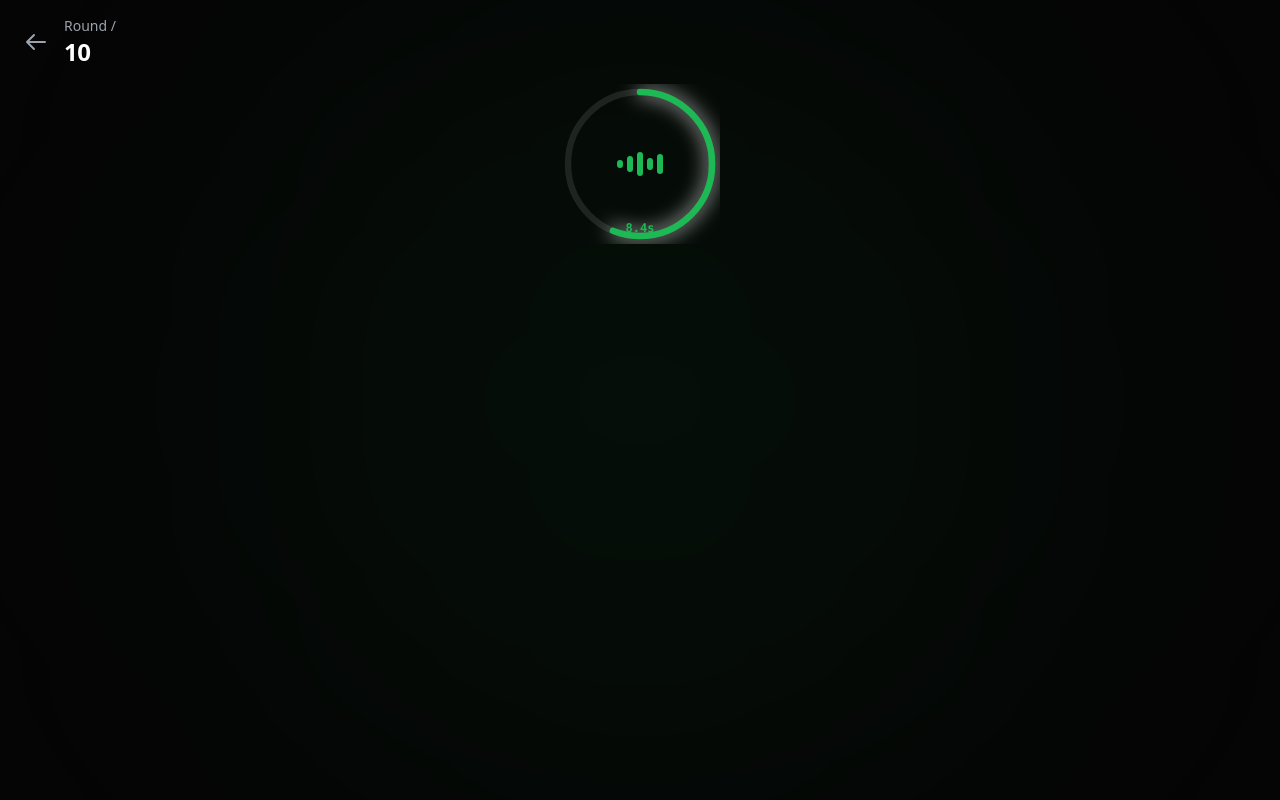
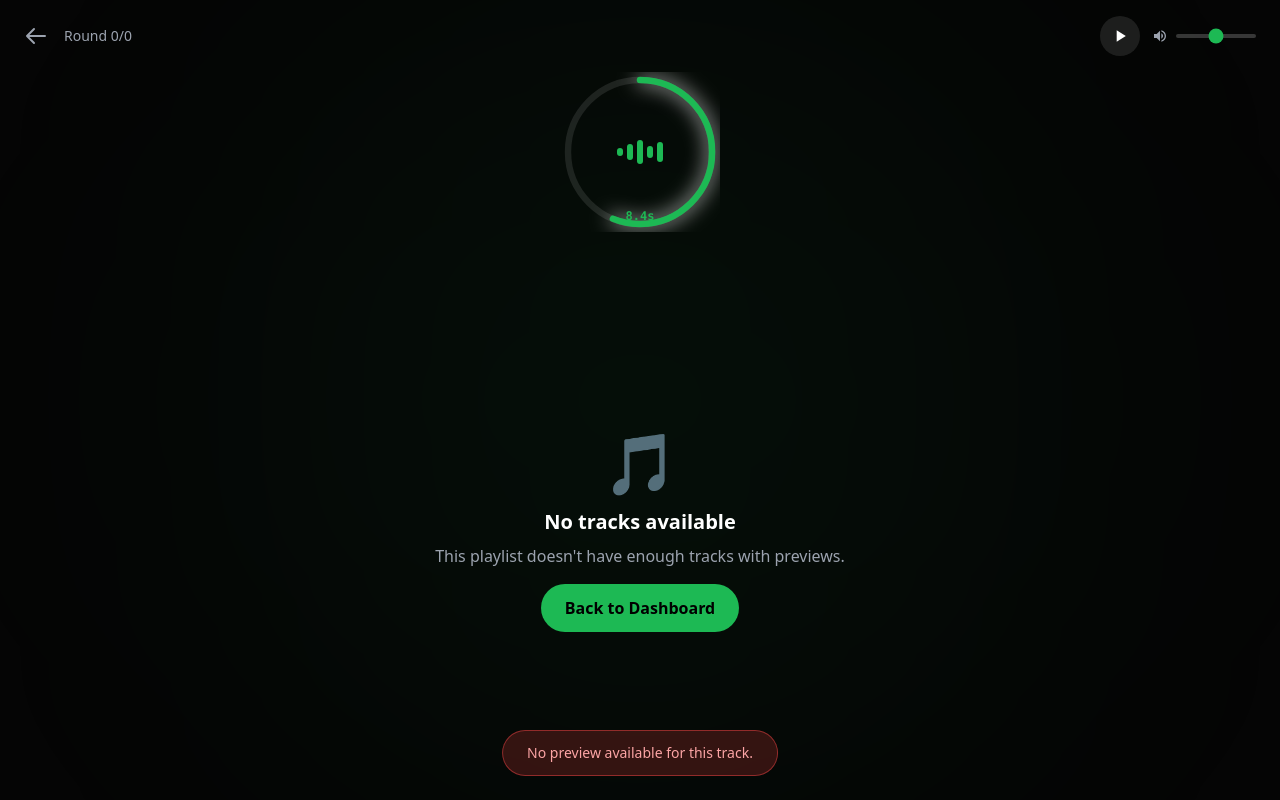
Before and after one commit to yftshh/SpotifyWebQuiz, a Python web app: template app/templates/game.html in a window 1280 px wide. Run offline with Jinja, Linux system fonts and the light colour scheme; the template is opened without the code that fills it: most values are stand-ins (such as "Sample title", 1, 10 or a date in 2020); some libraries are stand-ins or nearby versions.

Commit message:
fix play

```diff
--- a/app/dependencies.py
+++ b/app/dependencies.py
@@ -49,6 +49,7 @@ def get_game_session(request: Request) -> GameSession:
         ],
         current_target_id=game_data.get("current_target_id"),
         current_target_uri=game_data.get("current_target_uri"),
+        current_target_preview_url=game_data.get("current_target_preview_url"),
         current_options=game_data.get("current_options", []),
         round_start_time_ms=game_data.get("round_start_time_ms", 0),
     )
@@ -79,6 +80,7 @@ def save_game_session(request: Request, game: GameSession) -> None:
         ],
         "current_target_id": game.current_target_id,
         "current_target_uri": game.current_target_uri,
+        "current_target_preview_url": game.current_target_preview_url,
         "current_options": game.current_options,
         "round_start_time_ms": game.round_start_time_ms,
     }
--- a/app/models/session.py
+++ b/app/models/session.py
@@ -31,6 +31,7 @@ class GameSession:
     round_results: list[RoundResult] = field(default_factory=list)
     current_target_id: str | None = None
     current_target_uri: str | None = None
+    current_target_preview_url: str | None = None
     current_options: list[dict[str, Any]] = field(default_factory=list)
     round_start_time_ms: int = 0
 
--- a/app/services/game_logic.py
+++ b/app/services/game_logic.py
@@ -18,6 +18,7 @@ def generate_round(game: GameSession) -> dict[str, Any]:
     game.played_track_ids.append(target["id"])
     game.current_target_id = target["id"]
     game.current_target_uri = target["uri"]
+    game.current_target_preview_url = target.get("preview_url")
     game.current_round += 1
 
     # Select 3 unique decoys
@@ -39,6 +40,7 @@ def generate_round(game: GameSession) -> dict[str, Any]:
         "round": game.current_round,
         "total_rounds": game.total_rounds,
         "target_uri": target["uri"],
+        "target_preview_url": target.get("preview_url"),
         "options": game.current_options,
         "combo": game.combo,
         "score": game.score,
--- a/app/templates/game.html
+++ b/app/templates/game.html
@@ -3,13 +3,8 @@
 {% block title %}Game Arena - SpotifyWebQuiz{% endblock %}
 
 {% block head %}
-<meta name="spotify-token" content="{{ access_token }}">
 <script type="application/json" id="game-data">
-{
-    "roundData": {{ round_data | tojson | safe }},
-    "score": {{ round_data.score | tojson | safe }},
-    "combo": {{ round_data.combo | tojson | safe }}
-}
+{{ round_data | tojson | safe }}
 </script>
 {% endblock %}
 
@@ -38,8 +33,26 @@
                 </svg>
             </a>
             <div>
-                <div class="text-sm text-gray-400">Round <span x-text="roundData.round"></span>/<span x-text="roundData.total_rounds"></span></div>
+                <div class="text-sm text-gray-400">Round <span x-text="roundData.round || 0"></span>/<span x-text="roundData.total_rounds || 0"></span></div>
                 <div class="text-2xl font-black text-white tracking-tight" x-text="score"></div>
+            </div>
+        </div>
+
+        <!-- Audio Controls -->
+        <div class="flex items-center gap-3">
+            <button @click="togglePlayPause()" class="w-10 h-10 rounded-full bg-white/10 hover:bg-white/20 flex items-center justify-center transition-colors">
+                <svg x-show="!isPlaying" class="w-5 h-5 text-white" fill="currentColor" viewBox="0 0 24 24">
+                    <path d="M8 5v14l11-7z"/>
+                </svg>
+                <svg x-show="isPlaying" class="w-5 h-5 text-white" fill="currentColor" viewBox="0 0 24 24">
+                    <path d="M6 19h4V5H6v14zm8-14v14h4V5h-4z"/>
+                </svg>
+            </button>
+            <div class="flex items-center gap-2">
+                <svg class="w-4 h-4 text-gray-400" fill="currentColor" viewBox="0 0 24 24">
+                    <path d="M3 9v6h4l5 5V4L7 9H3zm13.5 3c0-1.77-1.02-3.29-2.5-4.03v8.05c1.48-.73 2.5-2.25 2.5-4.02zM14 3.23v2.06c2.89.86 5 3.54 5 6.71s-2.11 5.85-5 6.71v2.06c4.01-.91 7-4.49 7-8.77s-2.99-7.86-7-8.77z"/>
+                </svg>
+                <input type="range" min="0" max="1" step="0.01" x-model="volume" @input="setVolume()" class="w-20 h-1 bg-white/20 rounded-lg appearance-none cursor-pointer accent-spotify">
             </div>
         </div>
 
@@ -97,8 +110,18 @@
         </div>
     </div>
 
+    <!-- No Options Error -->
+    <div x-show="!roundData.options || roundData.options.length === 0" class="relative z-10 flex-1 flex items-center justify-center px-6">
+        <div class="text-center">
+            <div class="text-6xl mb-4">🎵</div>
+            <div class="text-xl text-white font-bold mb-2">No tracks available</div>
+            <div class="text-gray-400 mb-4">This playlist doesn't have enough tracks with previews.</div>
+            <a href="/" class="inline-block px-6 py-3 bg-spotify text-black font-bold rounded-full hover:bg-spotify/80 transition-colors">Back to Dashboard</a>
+        </div>
+    </div>
+
     <!-- Cards Grid -->
-    <div class="relative z-10 flex-1 px-6 pb-8">
+    <div x-show="roundData.options && roundData.options.length > 0" class="relative z-10 flex-1 px-6 pb-8">
         <div class="max-w-4xl mx-auto grid grid-cols-1 sm:grid-cols-2 gap-4">
             <template x-for="option in roundData.options" :key="option.id">
                 <button
@@ -162,28 +185,28 @@
             <div x-show="!lastResult.correct" class="mb-4">
                 <div class="text-6xl mb-2">❌</div>
                 <div class="text-3xl font-black text-red-500">Wrong!</div>
-                <div class="text-gray-300 mt-2" x-text="lastResult.track_name + ' — ' + lastResult.artist_name"></div>
+                <div class="text-gray-300 mt-2" x-text="(lastResult.track_name || 'Unknown') + ' — ' + (lastResult.artist_name || 'Unknown')"></div>
             </div>
             <div class="text-sm text-gray-400 animate-pulse">Next round starting...</div>
         </div>
     </div>
 
-    <!-- SDK Error Toast -->
-    <div x-show="sdkError" x-transition class="fixed bottom-6 left-1/2 -translate-x-1/2 z-50 px-6 py-3 rounded-full bg-red-500/20 border border-red-500/50 text-red-300 text-sm">
-        <span x-text="sdkError"></span>
+    <!-- Audio Error Toast -->
+    <div x-show="audioError" x-transition class="fixed bottom-6 left-1/2 -translate-x-1/2 z-50 px-6 py-3 rounded-full bg-red-500/20 border border-red-500/50 text-red-300 text-sm">
+        <span x-text="audioError"></span>
     </div>
 </div>
 {% endblock %}
 
 {% block scripts %}
-<script src="https://sdk.scdn.co/spotify-player.js"></script>
 <script>
 function gameApp() {
+    const gameData = JSON.parse(document.getElementById('game-data').textContent);
     return {
         // State
-        roundData: JSON.parse(document.getElementById('game-data').textContent).roundData,
-        score: JSON.parse(document.getElementById('game-data').textContent).score,
-        combo: JSON.parse(document.getElementById('game-data').textContent).combo,
+        roundData: gameData,
+        score: gameData.score,
+        combo: gameData.combo,
         timer: 15.0,
         isPlaying: false,
         roundLocked: false,
@@ -195,105 +218,64 @@ function gameApp() {
         panicMode: false,
         showResultOverlay: false,
         lastResult: {},
-        sdkError: null,
-        deviceId: null,
-        player: null,
-        token: document.querySelector('meta[name="spotify-token"]').getAttribute('content'),
+        audioError: null,
+        audioPlayer: null,
         timerInterval: null,
-        stateCheckInterval: null,
         roundStartTime: 0,
+        volume: 0.5,
 
         initGame() {
-            this.initSpotifyPlayer();
+            this.playPreview();
             this.startRoundTimer();
         },
 
-        initSpotifyPlayer() {
-            window.onSpotifyWebPlaybackSDKReady = () => {
-                this.player = new Spotify.Player({
-                    name: 'SpotifyWebQuiz Player',
-                    getOAuthToken: cb => { cb(this.token); },
-                    volume: 0.5
-                });
-
-                this.player.addListener('ready', ({ device_id }) => {
-                    this.deviceId = device_id;
-                    // Safe timeout before first playback
-                    setTimeout(() => {
-                        this.playTrack();
-                    }, 1000);
-                });
-
-                this.player.addListener('not_ready', ({ device_id }) => {
-                    this.sdkError = 'Player went offline. Please refresh.';
-                });
-
-                this.player.addListener('initialization_error', ({ message }) => {
-                    this.sdkError = 'Init error: ' + message;
-                });
-
-                this.player.addListener('authentication_error', ({ message }) => {
-                    this.sdkError = 'Auth error: ' + message;
-                    // Try refreshing token
-                    this.refreshToken();
-                });
-
-                this.player.addListener('playback_error', ({ message }) => {
-                    this.sdkError = 'Playback error: ' + message;
-                });
-
-                this.player.addListener('player_state_changed', state => {
-                    this.isPlaying = state && !state.paused;
-                });
-
-                this.player.connect();
-
-                // Poll for state changes as fallback
-                this.stateCheckInterval = setInterval(async () => {
-                    const state = await this.player.getCurrentState();
-                    this.isPlaying = state && !state.paused;
-                }, 500);
-            };
+        playPreview() {
+            if (!this.roundData.target_preview_url) {
+                this.audioError = 'No preview available for this track.';
+                return;
+            }
+            if (this.audioPlayer) {
+                this.audioPlayer.pause();
+                this.audioPlayer = null;
+            }
+            this.audioPlayer = new Audio(this.roundData.target_preview_url);
+            this.audioPlayer.volume = this.volume;
+            this.audioPlayer.play().then(() => {
+                this.isPlaying = true;
+                if (this.roundStartTime === 0) {
+                    this.roundStartTime = Date.now();
+                }
+            }).catch(err => {
+                this.audioError = 'Playback failed: ' + err.message;
+            });
+            this.audioPlayer.addEventListener('ended', () => {
+                this.isPlaying = false;
+            });
+            this.audioPlayer.addEventListener('pause', () => {
+                this.isPlaying = false;
+            });
         },
 
-        async playTrack() {
-            if (!this.deviceId || !this.roundData.target_uri) return;
-            try {
-                const response = await fetch('https://api.spotify.com/v1/me/player/play?device_id=' + this.deviceId, {
-                    method: 'PUT',
-                    headers: {
-                        'Authorization': 'Bearer ' + this.token,
-                        'Content-Type': 'application/json'
-                    },
-                    body: JSON.stringify({ uris: [this.roundData.target_uri] })
+        togglePlayPause() {
+            if (!this.audioPlayer) {
+                this.playPreview();
+                return;
+            }
+            if (this.audioPlayer.paused) {
+                this.audioPlayer.play().then(() => {
+                    this.isPlaying = true;
+                }).catch(err => {
+                    this.audioError = 'Playback failed: ' + err.message;
                 });
-                if (response.status === 401) {
-                    await this.refreshToken();
-                    // Retry once
-                    await fetch('https://api.spotify.com/v1/me/player/play?device_id=' + this.deviceId, {
-                        method: 'PUT',
-                        headers: {
-                            'Authorization': 'Bearer ' + this.token,
-                            'Content-Type': 'application/json'
-                        },
-                        body: JSON.stringify({ uris: [this.roundData.target_uri] })
-                    });
-                }
-                this.roundStartTime = Date.now();
-            } catch (err) {
-                this.sdkError = 'Failed to start playback: ' + err.message;
+            } else {
+                this.audioPlayer.pause();
+                this.isPlaying = false;
             }
         },
 
-        async refreshToken() {
-            try {
-                const res = await fetch('/api/refresh-token', { method: 'POST' });
-                const data = await res.json();
-                this.token = data.access_token;
-                // Update meta tag for future rounds
-                document.querySelector('meta[name="spotify-token"]').setAttribute('content', this.token);
-            } catch (err) {
-                this.sdkError = 'Token refresh failed. Please re-login.';
+        setVolume() {
+            if (this.audioPlayer) {
+                this.audioPlayer.volume = this.volume;
             }
         },
 
@@ -325,8 +307,8 @@ function gameApp() {
             clearInterval(this.timerInterval);
 
             // Pause playback immediately
-            if (this.player) {
-                await this.player.pause();
+            if (this.audioPlayer) {
+                this.audioPlayer.pause();
             }
 
             const elapsed = Math.min(15000, Date.now() - this.roundStartTime);
@@ -343,15 +325,15 @@ function gameApp() {
                 const data = await res.json();
                 this.handleResult(data);
             } catch (err) {
-                this.sdkError = 'Failed to validate answer.';
+                this.audioError = 'Failed to validate answer.';
                 this.roundLocked = false;
             }
         },
 
         async handleTimeout() {
             this.roundLocked = true;
-            if (this.player) {
-                await this.player.pause();
+            if (this.audioPlayer) {
+                this.audioPlayer.pause();
             }
             // Send empty choice to record timeout
             try {
@@ -366,11 +348,26 @@ function gameApp() {
                 const data = await res.json();
                 this.handleResult(data);
             } catch (err) {
-                this.sdkError = 'Timeout handling failed.';
+                this.audioError = 'Timeout handling failed.';
             }
         },
 
         handleResult(data) {
+            // Server recovered round (no active round existed); reload page to get fresh state
+            if (data.recovered) {
+                this.roundData = data;
+                this.score = data.score;
+                this.combo = data.combo;
+                this.revealed = false;
+                this.correctId = null;
+                this.selectedId = null;
+                this.roundLocked = false;
+                this.showResultOverlay = false;
+                this.startRoundTimer();
+                this.playPreview();
+                return;
+            }
+
             this.revealed = true;
             this.correctId = data.correct_id;
             this.score = data.total_score;
@@ -396,6 +393,8 @@ function gameApp() {
             this.selectedId = null;
             this.roundLocked = false;
             this.panicMode = false;
+            this.roundStartTime = 0;
+            this.audioError = null;
 
             try {
                 const res = await fetch('/api/next-round');
@@ -405,10 +404,12 @@ function gameApp() {
                     return;
                 }
                 this.roundData = data;
+                this.score = data.score;
+                this.combo = data.combo;
                 this.startRoundTimer();
-                this.playTrack();
+                this.playPreview();
             } catch (err) {
-                this.sdkError = 'Failed to load next round.';
+                this.audioError = 'Failed to load next round.';
             }
         },
 
--- /dev/null
+++ b/import_test.txt
@@ -0,0 +1,4 @@
+  File "<string>", line 1
+    from
+        ^
+SyntaxError: invalid syntax
--- /dev/null
+++ b/test_import.py
@@ -0,0 +1,2 @@
+from app.main import app
+print("App imports OK")
```
Also changed, not shown: app/routers/game.py (+22 -3 lines), app/services/spotify.py (+6 -19 lines).
